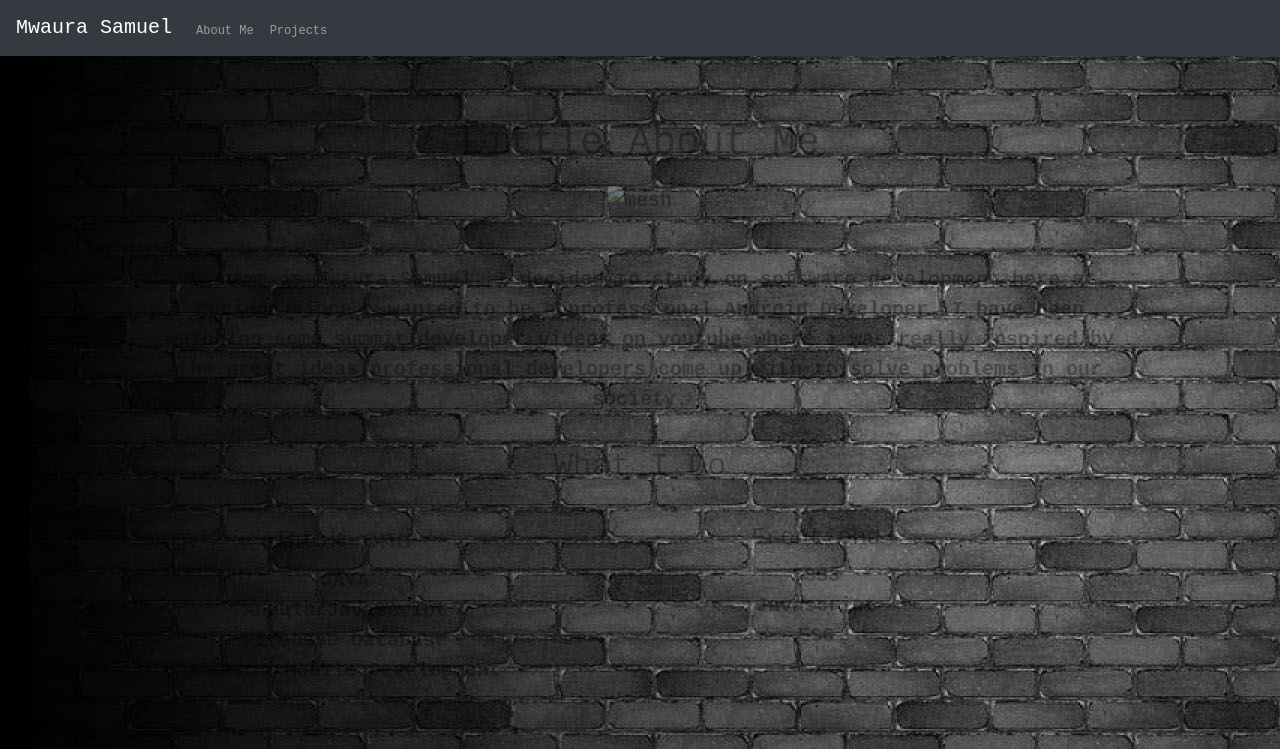
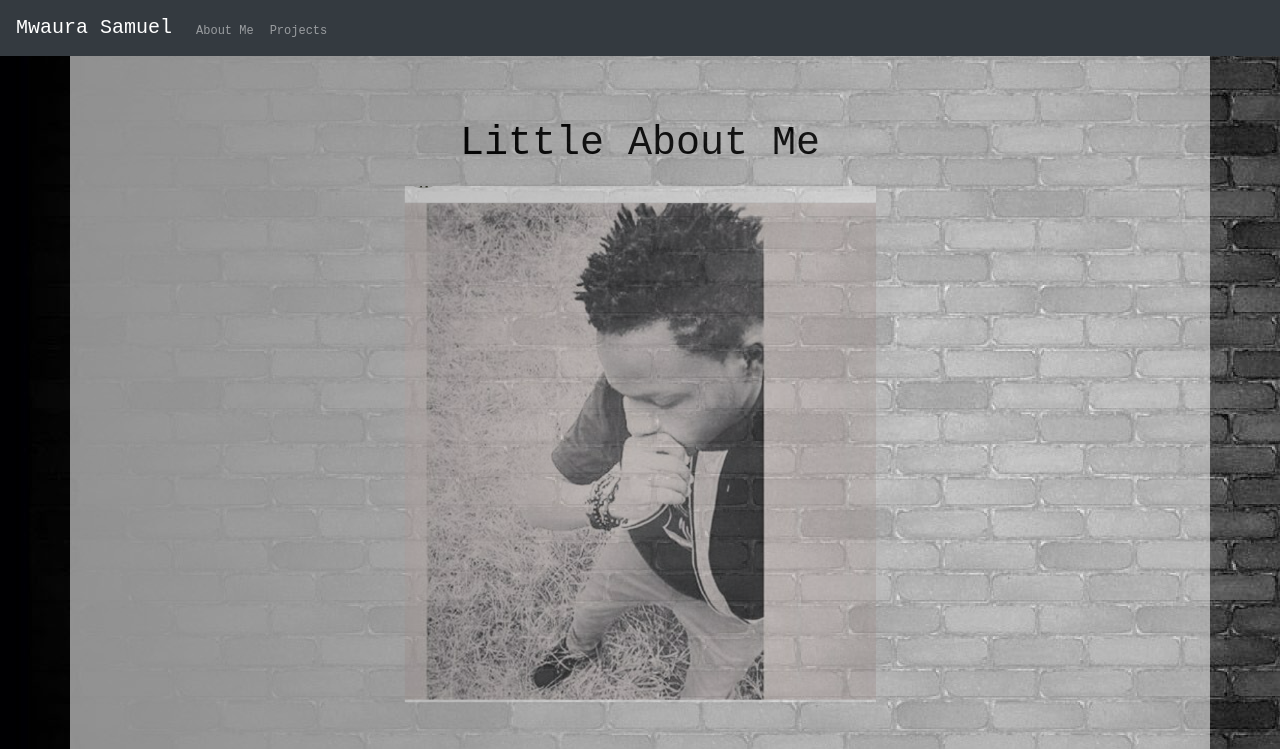
Before and after one commit to sammwaura/My-portofolio, a plain HTML site: page index.html in a window 1280 px wide. Shown: the top 749 px of the page. Drawn offline with nearby package versions, Linux system fonts and the light colour scheme; a web font is replaced by a local one.

Commit message:
modify index.html

```diff
--- a/Css/styles.css
+++ b/Css/styles.css
@@ -9,8 +9,8 @@ body{
 }
 
 .container{
-  /*background-color:rgba(255, 255, 255, 0.8);*/
-  opacity: 0.3;
+  background-color:rgba(255, 255, 255, 0.8);
+  opacity: 0.7;
   padding: 5%;
 }
 
@@ -33,7 +33,7 @@ body{
   text-align: center;
   font-size: 50px;
   font-family: monospace;
-  margin: 7%; ,m
+  margin: 7%;
   color:red;
   text-decoration: underline;
 }
--- a/index.html
+++ b/index.html
@@ -30,7 +30,7 @@
       <div class="container">
         <div class="container-fluid">
          <h1>Little About Me</h1>
-         <img src="./images/.png" alt="mesh" style="width: 50%; height:20%;">
+         <img src="./images/MEESH.png" alt="mesh" style="width: 50%; height:20%;">
           <p style="margin-top: 2%;">
             My name is Mwaura Samuel. I decided to study on software development here at Moringa since i wanted to be a professional Android Developer.
             I have been watching some summit developer videos on youtube where i was really inspired by the great ideas professional developers come up with to solve
```
